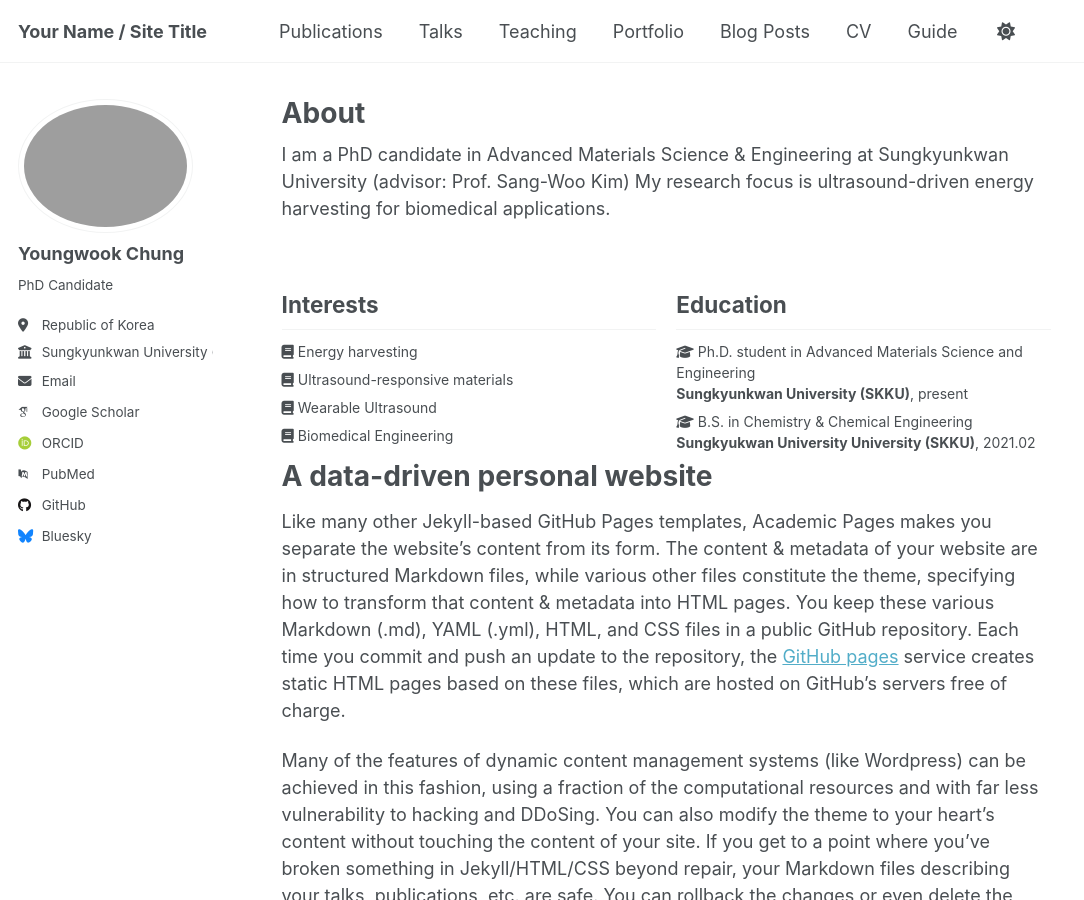
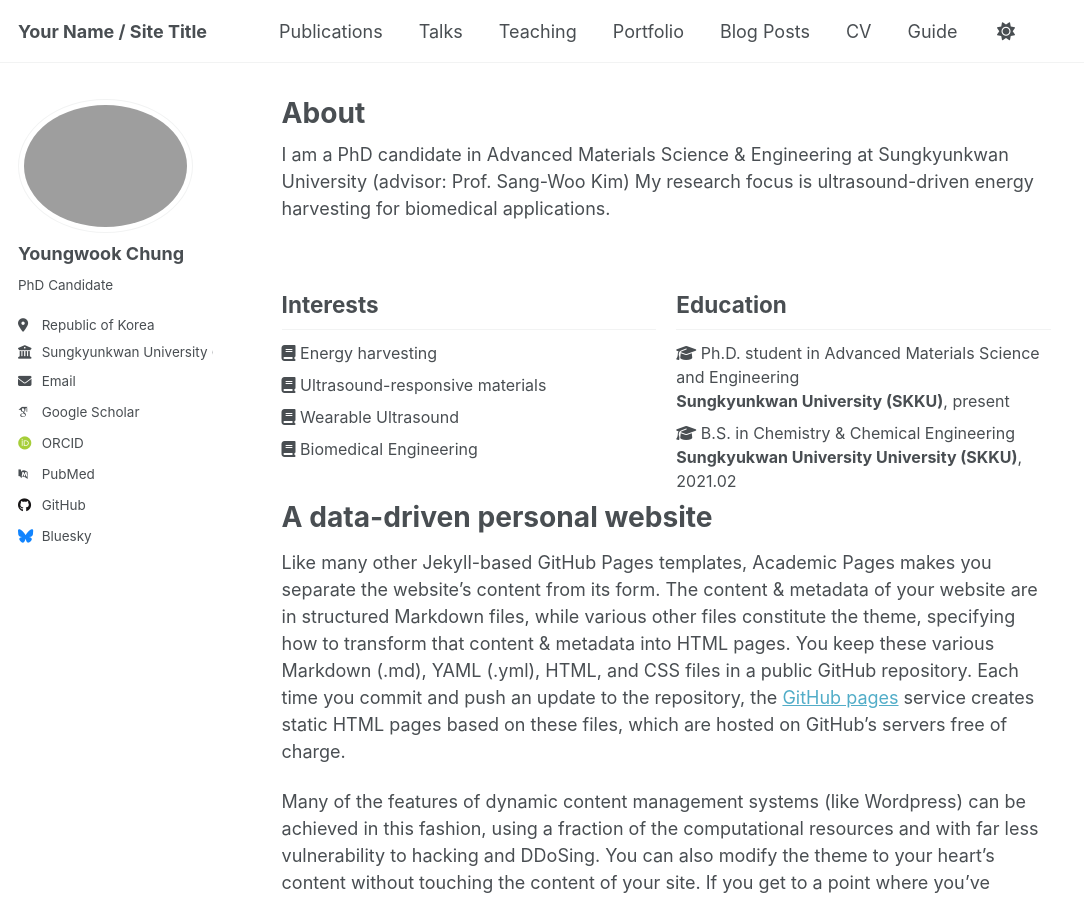
Before and after one commit to ywoog2/ywchung.github.io, a Jekyll site: the page built from _pages/about.md, in a window 1280 px wide and 900 px high. Shown: the whole window, without its empty margins (0-1084 px from the left). Built offline with Jekyll 4.4.1, drawn with Linux system fonts in a browser that asks for light colours; some web fonts are replaced; a script that is not in the unit is left out.

Commit message:
Update about.md

```diff
--- a/_pages/about.md
+++ b/_pages/about.md
@@ -13,7 +13,7 @@ My research focus is ultrasound-driven energy harvesting for biomedical applicat
 <div style="display: flex; justify-content: space-between; flex-wrap: wrap;">
   <div style="flex: 1; min-width: 250px; margin-right: 20px;">
     <h2>Interests</h2>
-    <ul style="list-style-type: none; padding-left: 0; margin: 0; font-size: 14px;">
+    <ul style="list-style-type: none; padding-left: 0; margin: 0; font-size: 16px;">
       <li><i class="fas fa-book"></i> Energy harvesting</li>
       <li><i class="fas fa-book"></i> Ultrasound-responsive materials</li>
       <li><i class="fas fa-book"></i> Wearable Ultrasound</li>
@@ -23,7 +23,7 @@ My research focus is ultrasound-driven energy harvesting for biomedical applicat
 
   <div style="flex: 1; min-width: 250px;">
     <h2>Education</h2>
-    <ul style="list-style-type: none; padding-left: 0; margin: 0; font-size: 14px;">
+    <ul style="list-style-type: none; padding-left: 0; margin: 0; font-size: 16px;">
       <li><i class="fas fa-graduation-cap"></i> Ph.D. student in Advanced Materials Science and Engineering<br>
           <strong>Sungkyunkwan University (SKKU)</strong>, present
       </li>
```
